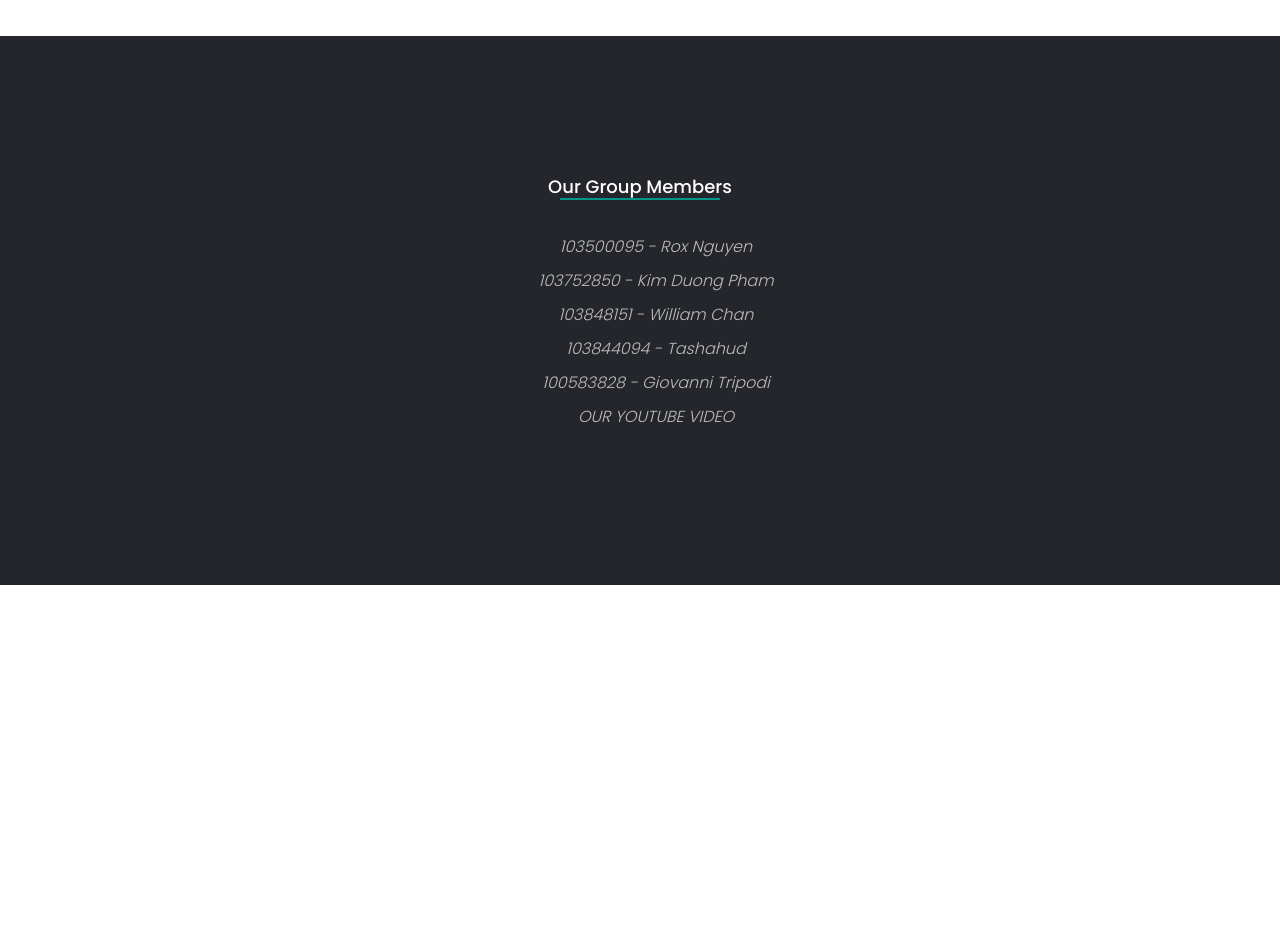
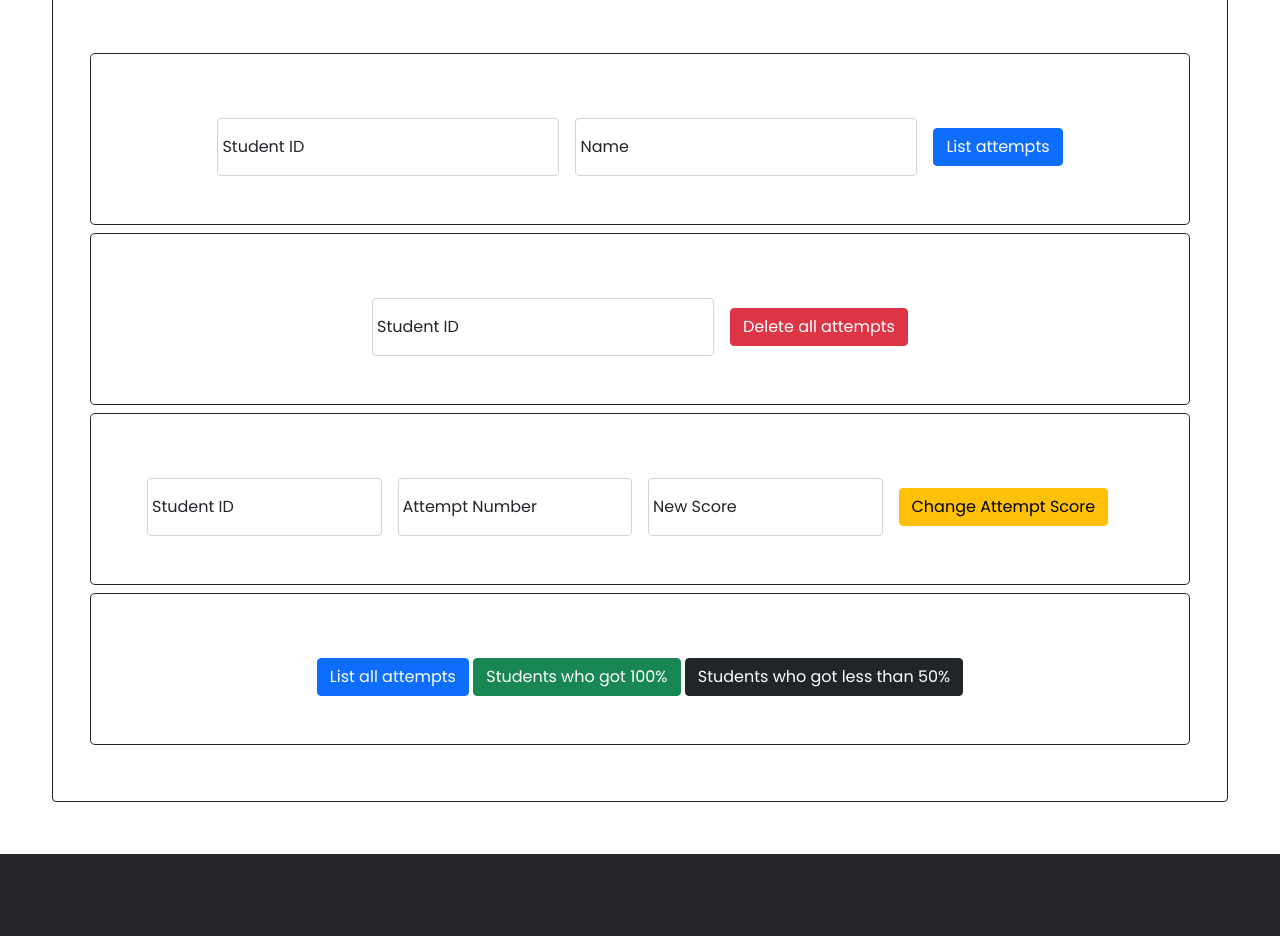
Before and after one commit to roxnguyen1612/COS10026---Assign2, a PHP site: page /manage.php in a window 1280 px wide; the page is wider, and only the part inside the window is pictured. Shown: the part 952-1888 px from the top of that part. Before the commit the page ends 1537 px from the top of that part, so only its background shows below. Run offline with PHP 8.4, Linux system fonts and the light colour scheme.

Commit message:
Added List all attempts, fixed header

```diff
--- a/manage.php
+++ b/manage.php
@@ -11,16 +11,17 @@
   <title>Supervisor Page</title>
 </head>
 
-<body>
-
-
-  <?php
-  include_once("inc/header.inc");
-  ?>
 
 <body>
   <section id="eheader">
     <?php include_once("inc/menu.inc"); ?>
+  </section>
+
+  <section id="big-text">
+    <div class="big-text tcontainer">
+      <h1>Supervisor <span></span></h1>
+      <h2>Management page <span></span></h2>
+    </div>
   </section>
 
   <section class="p-5">
@@ -28,7 +29,7 @@
       <h1 class="p-5">Manager Page</h1>
       <div class="forms">
         <form action="" class="container">
-            <fieldset class="row g-3 align-items-center border-dark border m-2 rounded-3">
+          <fieldset class="row g-3 align-items-center border-dark border m-2 rounded-3 p-5">
             <div class="col-auto form-floating">
               <input type="text" name="studentid" id="studentid" class="form-control" placeholder="Student ID">
               <label for="studentid">Student ID</label>
@@ -38,12 +39,12 @@
               <label for="studentname">Name</label>
             </div>
             <div class="col-auto">
-                <button type="submit" class="btn btn-primary">List all attempts</button>
+              <button type="submit" class="btn btn-primary">List attempts</button>
             </div>
           </fieldset>
         </form>
         <form action="" class="container">
-            <fieldset class="row g-3 align-items-center border-dark border m-2 rounded-3">
+          <fieldset class="row g-3 align-items-center border-dark border m-2 rounded-3 p-5">
             <div class="col-auto form-floating">
               <input type="text" name="studentid" id="studentid" class="form-control" placeholder="Student ID">
               <label for="studentid">Student ID</label>
@@ -54,7 +55,7 @@
           </fieldset>
         </form>
         <form action="" class="container">
-            <fieldset class="row g-3 align-items-center border-dark border m-2 rounded-3">
+          <fieldset class="row g-3 align-items-center border-dark border m-2 rounded-3 p-5">
             <div class="col form-floating">
               <input type="text" name="studentid" id="studentid" class="form-control" placeholder="Student ID">
               <label for="studentid">Student ID</label>
@@ -75,7 +76,8 @@
         <div class="container">
           <div class="row g-3 align-items-center border-dark border m-2 rounded-3 p-5">
             <div class="col-auto">
-                <button type="submit" class="btn btn-light">Students who got 100%</button>
+              <button type="submit" class="btn btn-primary">List all attempts</button>
+              <button type="submit" class="btn btn-success">Students who got 100%</button>
               <button type="submit" class="btn btn-dark">Students who got less than 50%</button>
             </div>
           </div>
```
Lines whose indentation alone changed are shown as unchanged.
